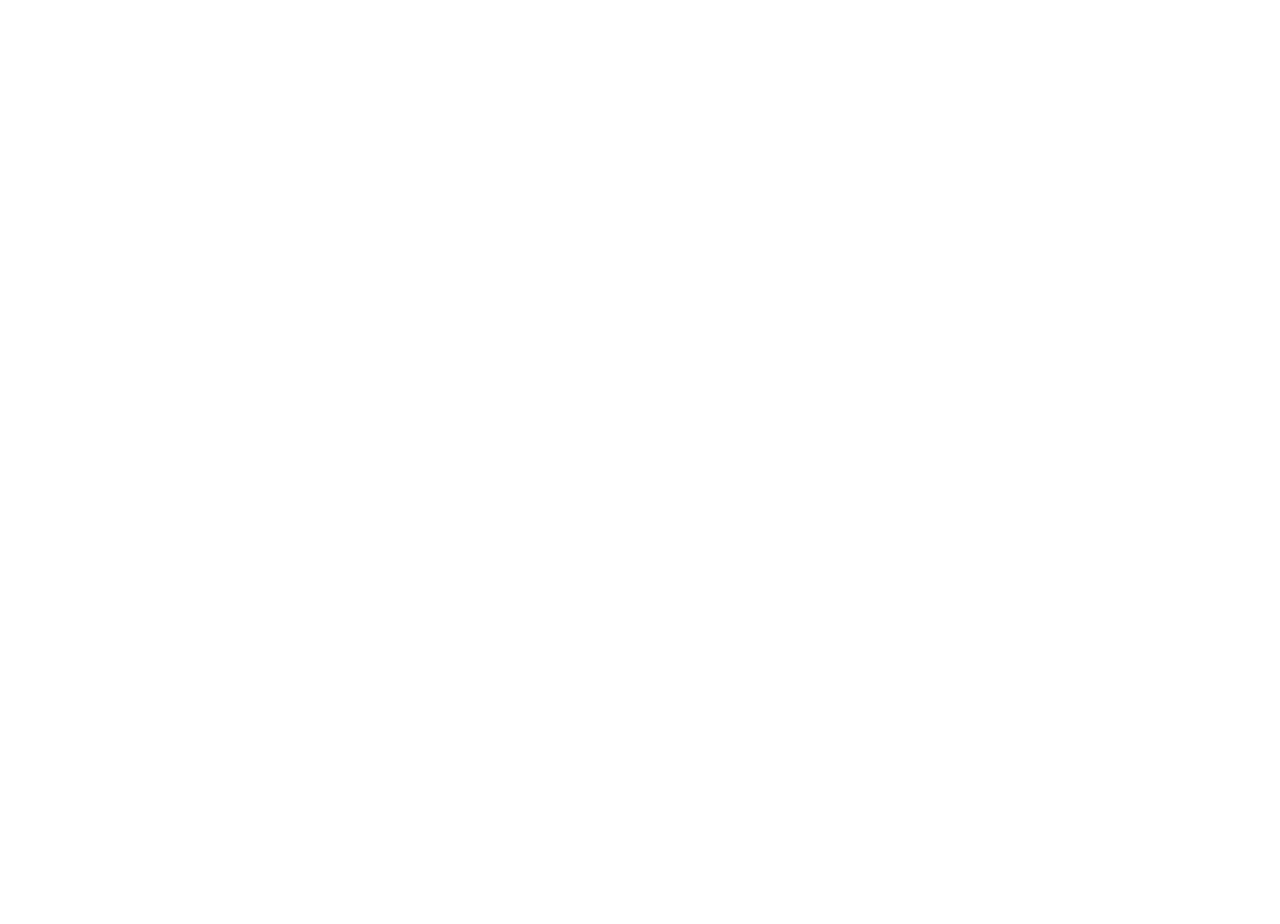
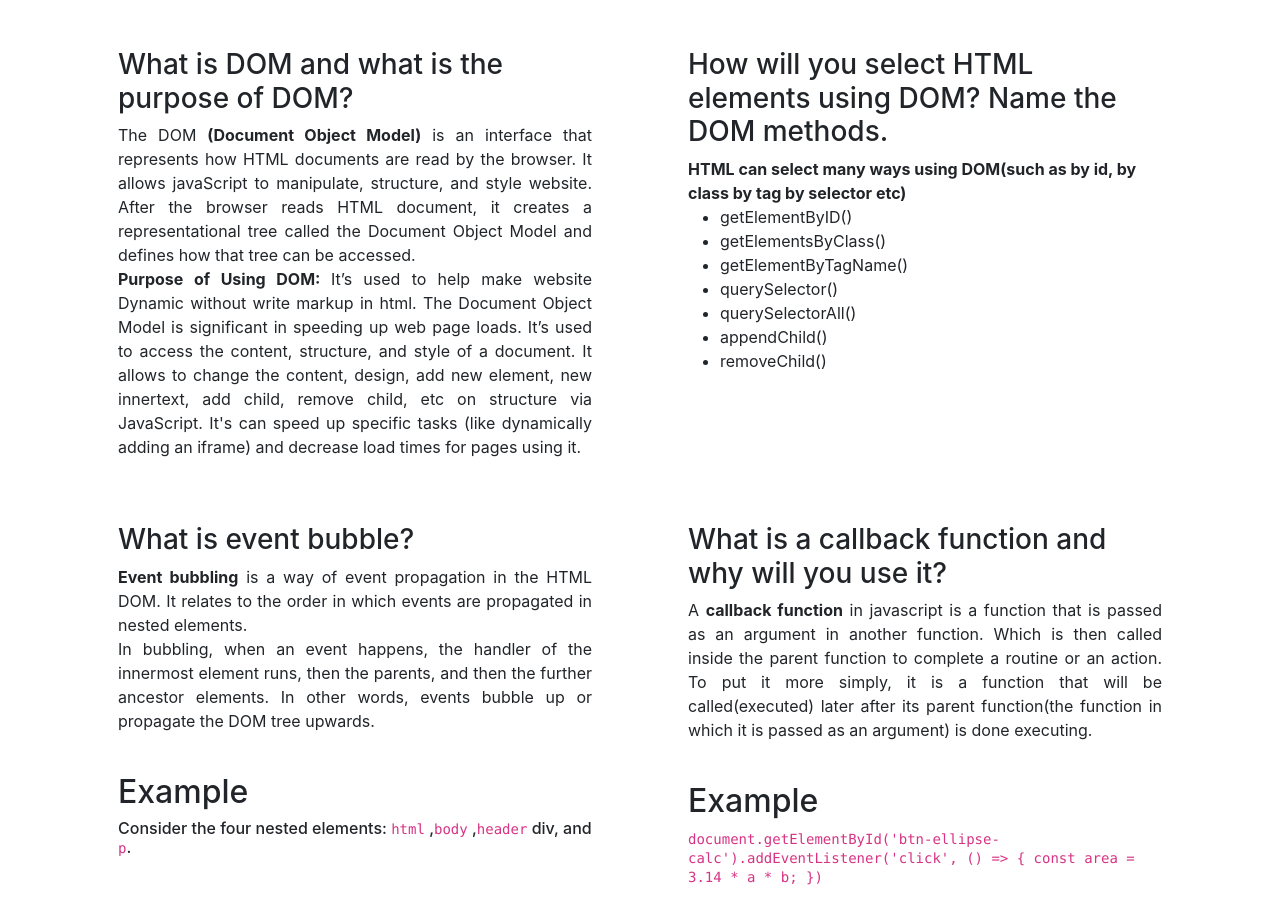
Before and after one commit to mosabbir-duet/Programminng-hero-assignment-5, a plain HTML site: page blog.html in a window 1280 px wide. Before the commit the page ends 800 px from the top, so only its background shows below. Drawn offline with nearby package versions, Linux system fonts and the light colour scheme.

Commit message:
Added blog page ..when click blog button open a blog page

```diff
--- a/blog.html
+++ b/blog.html
@@ -0,0 +1,100 @@
+<!DOCTYPE html>
+<html lang="en">
+  <head>
+    <meta charset="UTF-8" />
+    <meta http-equiv="X-UA-Compatible" content="IE=edge" />
+    <meta name="viewport" content="width=device-width, initial-scale=1.0" />
+    <link
+      href="https://cdn.jsdelivr.net/npm/bootstrap@5.3.0-alpha1/dist/css/bootstrap.min.css"
+      rel="stylesheet"
+      integrity="sha384-GLhlTQ8iRABdZLl6O3oVMWSktQOp6b7In1Zl3/Jr59b6EGGoI1aFkw7cmDA6j6gD"
+      crossorigin="anonymous"
+    />
+    <link rel="stylesheet" href="style.css" />
+    <title>blog</title>
+  </head>
+  <body class="container">
+    <main class="my-5">
+      <div class="row row-cols-1 row-cols-lg-2">
+        <div class="col mb-5 px-5">
+          <h3>What is DOM and what is the purpose of DOM?</h3>
+          <p style="text-align: justify">
+            The DOM <strong>(Document Object Model)</strong> is an interface
+            that represents how HTML documents are read by the browser. It
+            allows javaScript to manipulate, structure, and style website. After
+            the browser reads HTML document, it creates a representational tree
+            called the Document Object Model and defines how that tree can be
+            accessed. <br />
+            <strong>Purpose of Using DOM: </strong> It’s used to help make
+            website Dynamic without write markup in html. The Document Object
+            Model is significant in speeding up web page loads. It’s used to
+            access the content, structure, and style of a document. It allows to
+            change the content, design, add new element, new innertext, add
+            child, remove child, etc on structure via JavaScript. It's can speed
+            up specific tasks (like dynamically adding an iframe) and decrease
+            load times for pages using it.
+          </p>
+        </div>
+        <div class="col mb-3 px-5">
+          <h3>
+            How will you select HTML elements using DOM? Name the DOM methods.
+          </h3>
+          <strong>
+            HTML can select many ways using DOM(such as by id, by class by tag
+            by selector etc)</strong
+          >
+          <br />
+
+          <ul>
+            <li>getElementByID()</li>
+            <li>getElementsByClass()</li>
+            <li>getElementByTagName()</li>
+            <li>querySelector()</li>
+            <li>querySelectorAll()</li>
+            <li>appendChild()</li>
+            <li>removeChild()</li>
+          </ul>
+        </div>
+        <div class="col mb-3 px-5">
+          <h3>What is event bubble?</h3>
+          <p style="text-align: justify">
+            <strong>Event bubbling</strong> is a way of event propagation in the
+            HTML DOM. It relates to the order in which events are propagated in
+            nested elements. <br />
+            In bubbling, when an event happens, the handler of the innermost
+            element runs, then the parents, and then the further ancestor
+            elements. In other words, events bubble up or propagate the DOM tree
+            upwards.
+          </p>
+          <br />
+          <h2>Example</h2>
+          <h6>
+            Consider the four nested elements: <code>html</code> ,<code
+              >body</code
+            >
+            ,<code>header</code> div, and <code>p</code>.
+          </h6>
+        </div>
+        <div class="col mb-3 px-5">
+          <h3>What is a callback function and why will you use it?</h3>
+          <p style="text-align: justify">
+            A <strong>callback function</strong> in javascript is a function
+            that is passed as an argument in another function. Which is then
+            called inside the parent function to complete a routine or an
+            action. To put it more simply, it is a function that will be
+            called(executed) later after its parent function(the function in
+            which it is passed as an argument) is done executing.
+          </p>
+          <br />
+          <h2>Example</h2>
+          <h6>
+            <code
+              >document.getElementById('btn-ellipse-calc').addEventListener('click',
+              () => { const area = 3.14 * a * b; })</code
+            >
+          </h6>
+        </div>
+      </div>
+    </main>
+  </body>
+</html>
```
Also changed, not shown: index.html (+3 -1 lines), js/app.js (+7 -0 lines), u.html (added, +26 -0 lines).
